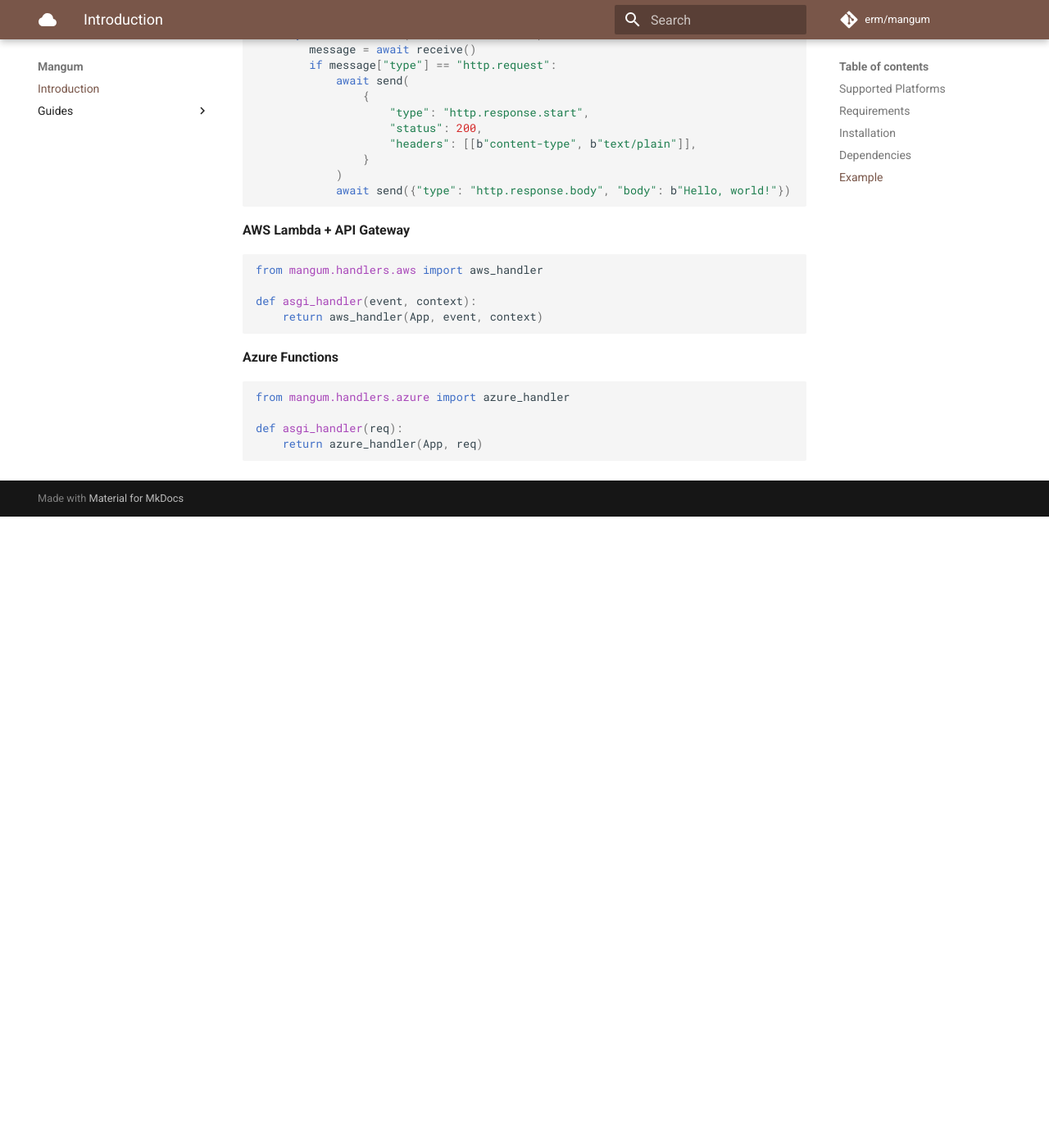
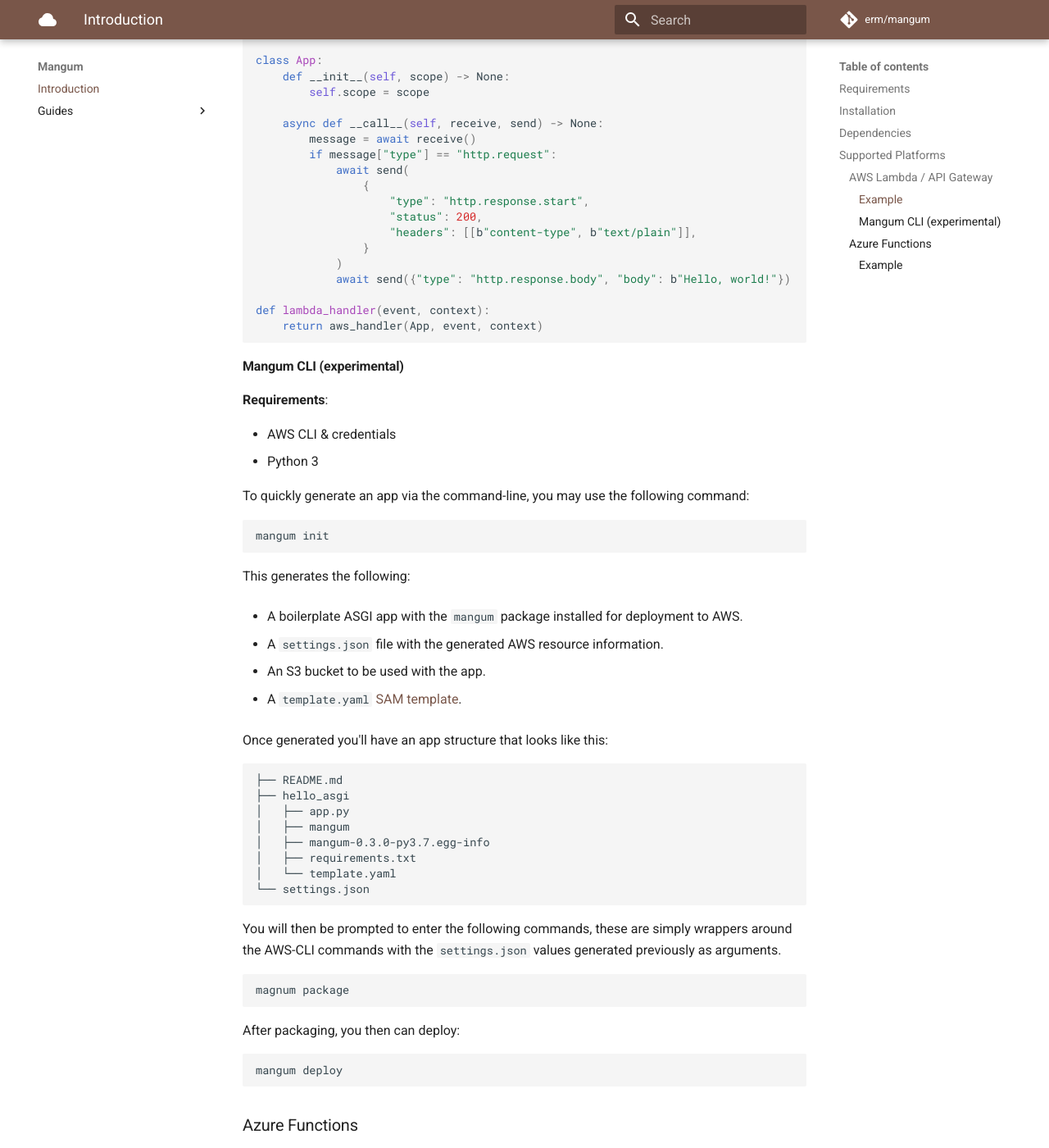
Before and after one commit to Kludex/mangum, an MkDocs documentation site: the page built from docs/index.md, in a window 1280 px wide and 1400 px high, scrolled down 1102 px. Shown: the whole window at 82% size. Built offline with MkDocs 1.6.1 and Material for MkDocs 9.7.7, drawn with Linux system fonts in a browser that asks for light colours; comment, search, counter and statistics services are not loaded; before the commit the page ends 1732 px from its top, so only the background shows below that; some of the changed text lies outside the part shown.

Commit message:
First pass at deployment/packaging/cli tools for AWS

````diff
--- a/docs/index.md
+++ b/docs/index.md
@@ -28,19 +23,28 @@
 
 ## Dependencies
 
-Currently the only optional dependency is:
+Currently there are two optional dependencies.
 
 - [azure-functions](https://github.com/Azure/azure-functions-python-library) - Required for `azure_handler`.
+- [boto3](https://github.com/boto/boto3) - Required for the `mangum` CLI commands.
 
 This can be installed with:
 
 ```pip3 install mangum[full]```
 
-## Example
+## Supported Platforms
 
-Below is a basic ASGI application example that can be used with handler methods:
+Only two platforms are currently support.
+
+### AWS Lambda / API Gateway
+
+#### Example
+
+Below is a basic ASGI application example that can be used with the handler methods:
 
 ```python
+from mangum.handlers.aws import aws_handler
+
 class App:
     def __init__(self, scope) -> None:
         self.scope = scope
@@ -56,23 +60,86 @@
                 }
             )
             await send({"type": "http.response.body", "body": b"Hello, world!"})
-```
 
-**AWS Lambda + API Gateway**
-
-```python
-from mangum.handlers.aws import aws_handler
-
-def asgi_handler(event, context):
+def lambda_handler(event, context):
     return aws_handler(App, event, context)
 ```
 
-**Azure Functions**
+#### Mangum CLI (experimental)
+
+**Requirements**:
+
+- AWS CLI & credentials
+- Python 3
+
+To quickly generate an app via the command-line, you may use the following command:
+
+```shell
+mangum init
+```
+
+This generates the following:
+
+* A boilerplate ASGI app with the `mangum` package installed for deployment to AWS.
+
+* A `settings.json` file with the generated AWS resource information.
+
+* An S3 bucket to be used with the app.
+
+* A `template.yaml` [SAM template](https://docs.aws.amazon.com/serverless-application-model/latest/developerguide/serverless-sam-template-basics.html).
+
+Once generated you'll have an app structure that looks like this:
+
+```shell
+├── README.md
+├── hello_asgi
+│   ├── app.py
+│   ├── mangum
+│   ├── mangum-0.3.0-py3.7.egg-info
+│   ├── requirements.txt
+│   └── template.yaml
+└── settings.json
+```
+
+You will then be prompted to enter the following commands, these are simply wrappers around the AWS-CLI commands with the `settings.json` values generated previously as arguments.
+
+```shell
+magnum package
+```
+
+After packaging, you then can deploy:
+
+```shell
+mangum deploy
+```
+
+### Azure Functions
+
+#### Example
+The same example application above may be used with Azure Functions:
 
 ```python
 from mangum.handlers.azure import azure_handler
 
-def asgi_handler(req):
+
+class App:
+    def __init__(self, scope) -> None:
+        self.scope = scope
+
+    async def __call__(self, receive, send) -> None:
+        message = await receive()
+        if message["type"] == "http.request":
+            await send(
+                {
+                    "type": "http.response.start",
+                    "status": 200,
+                    "headers": [[b"content-type", b"text/plain"]],
+                }
+            )
+            await send({"type": "http.response.body", "body": b"Hello, world!"})
+
+def lambda_handler(req):
     return azure_handler(App, req)
+```
 
-```
+The command-line tools for Azure Functions can do pretty much everything you need. A basic quickstart guide for using it with Mangum is outlined [here](https://erm.github.io/mangum/azure-how-to/).
--- a/mangum/__version__.py
+++ b/mangum/__version__.py
@@ -1 +1 @@
-__version__ = "0.3.0"  # pragma: no cover
+__version__ = "0.3.1"  # pragma: no cover
--- a/setup.py
+++ b/setup.py
@@ -15,8 +15,9 @@
     url="https://github.com/erm/mangum",
     description="ASGI serverless adapters",
     long_description=get_long_description(),
-    extras_require={"full": ["azure-functions"]},
+    extras_require={"full": ["azure-functions", "boto3", "click"]},
     long_description_content_type="text/markdown",
+    entry_points={"console_scripts": ["mangum = mangum.cli:main"]},
     author="Jordan Eremieff",
     author_email="jordan@eremieff.com",
     classifiers=[
````
Also changed, not shown: other parts of docs/index.md (+2 -7 lines), README.md (+102 -20 lines), 1 other file.
